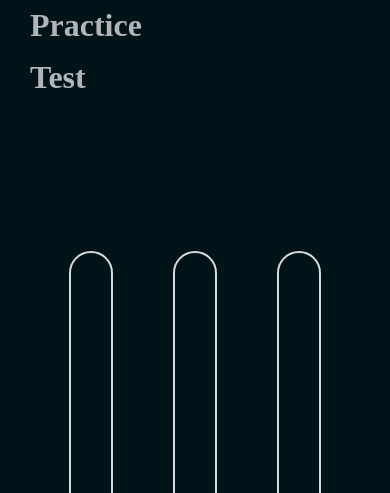
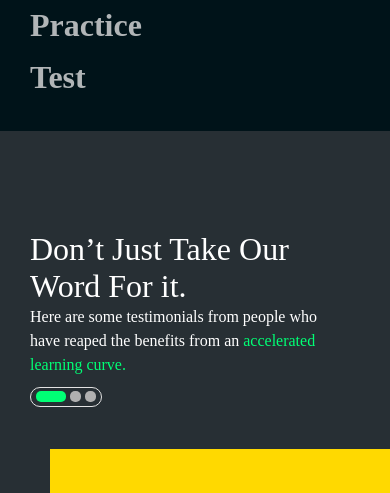
Before and after one commit to mikeyfennelly1/points-lab, a plain HTML site: page pointsLab-codeContents/index.html in a window 390 px wide. Shown: the part 1890-2383 px from the top of the page. Drawn offline with Linux system fonts and the light colour scheme; a web font is replaced by a local one.

Commit message:
mobile ui mostly done for fourthPage

```diff
--- a/pointsLab-codeContents/index.scss
+++ b/pointsLab-codeContents/index.scss
@@ -488,6 +488,9 @@ button:hover {
         display: relative;
         z-index: 2;
         flex-wrap: wrap;
+        @media screen and (max-width: 768px) {
+            margin-bottom: 20px;
+        }
     }
     .tab_box {
         padding-right: 50px;
@@ -607,6 +610,10 @@ button:hover {
 .cardsDesign{
     padding-top: 100px;
     background-color: #001319;
+    border-radius: 30px;
+    @media screen and (max-width: 768px) {
+        display: none;
+    }
     .titlesDiv {
         position: relative;
         padding-top: 200px;
@@ -646,7 +653,6 @@ button:hover {
             margin-right: 30px;
             padding: 20px;
             border: 2px solid #D9D9D9;
-            border-radius: 30px;
             h3 {
                 font-family: "Source-Code-Pro-Variable";
                 color: #00d86c;
@@ -731,18 +737,25 @@ button:hover {
 
 .fourthPageContainer {
     width: 100vw;
-    height: 300px;
+    height: 530px;
     background-color: #272f34;
     display: flex;
     justify-content: center;
     padding-top: 100px;
     .fourthPage {
+        display: grid;
         max-height: 600px;
+        @media screen and (max-width: 1090px) {
+            grid-template-columns: repeat(1, 1fr);
+        }
         .lhs {
             max-height: 300px;
             width: 35%;
             left: calc(0.5*(100vw - 1500px));
             padding-left: 30px;
+            @media screen and (max-width: 1090px) {
+                width: 80%;
+            }
             h1 {
                 font-family: 'Merriweather';
                 font-size: 2rem;
@@ -751,6 +764,8 @@ button:hover {
             p {
                 font-family: "Montserrat-Variable";
                 font-weight: 500;
+                line-height: 1.5;
+                margin-bottom: 10px;
                 span {
                     color: #00FF75;
                 }
@@ -801,6 +816,9 @@ button:hover {
             padding-left: 50px;
             max-height: 300px;
             overflow-x: auto;
+            @media screen and (max-width: 1090px) {
+                margin-top: 50px;
+            }
             filter: drop-shadow(10px 10px black);
             .carousel {
                 max-height: 300px;
```
Also changed, not shown: pointsLab-codeContents/index.css, 1 other file.
